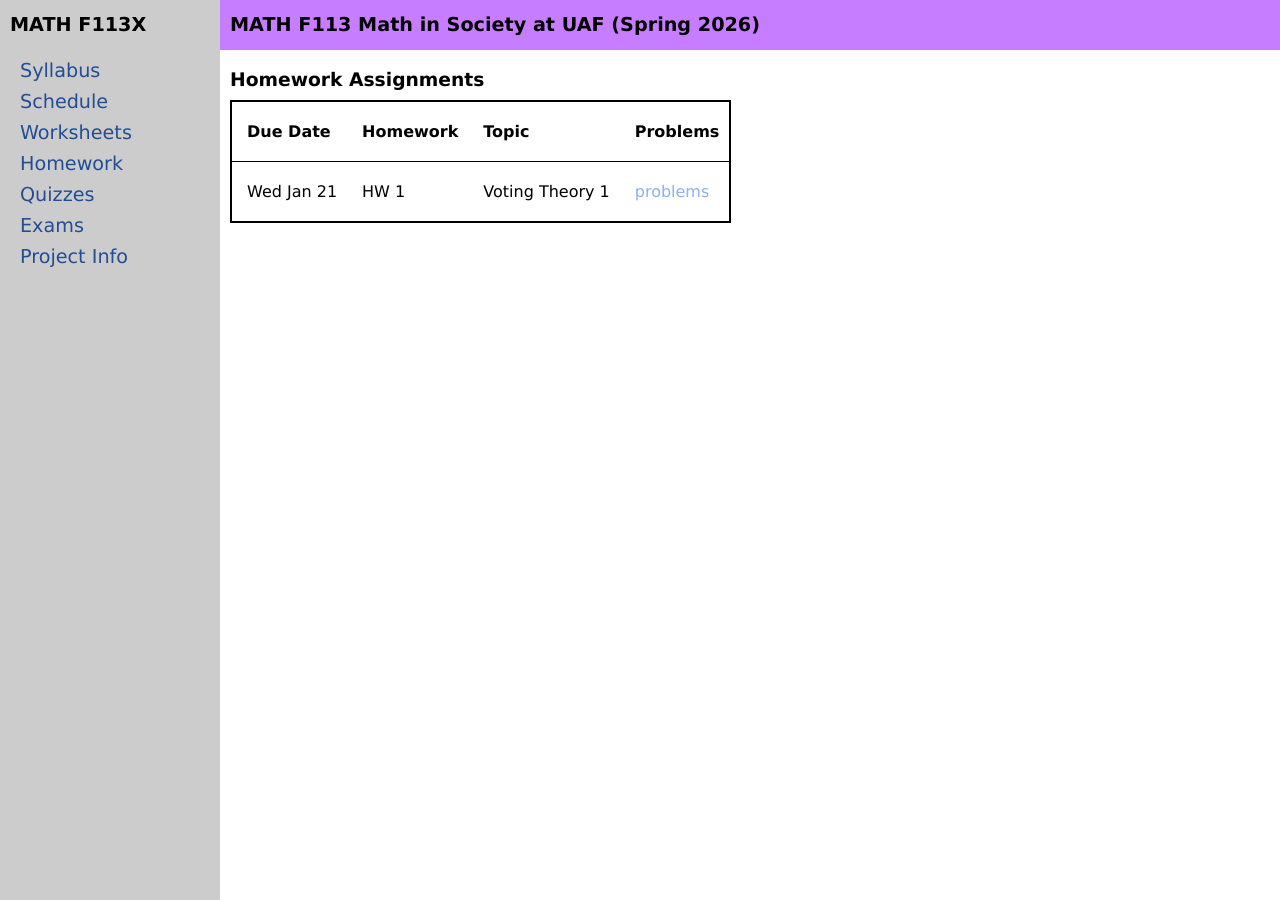
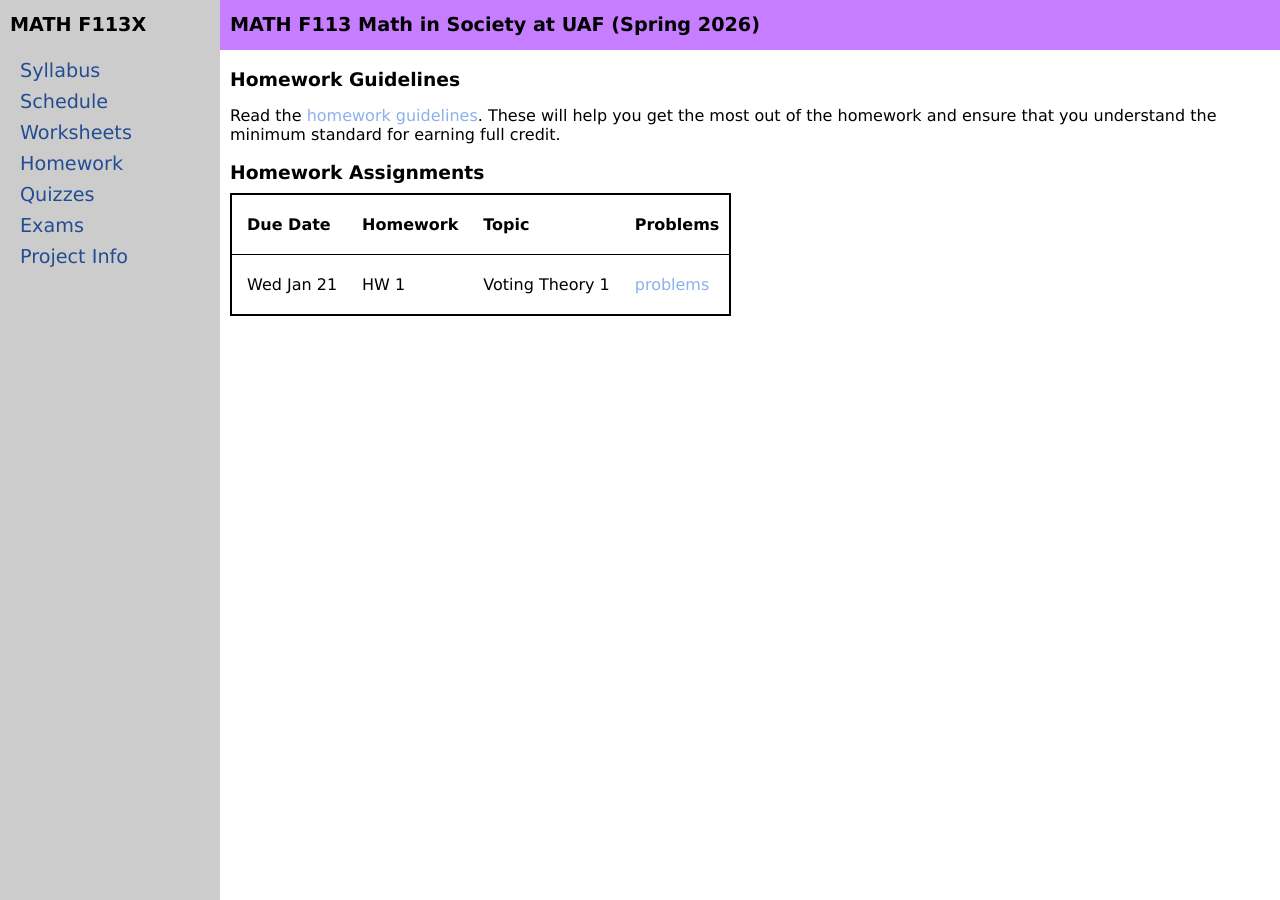
Before and after one commit to uaf-math/math113, a Jekyll site: the page built from homework.md, in a window 1280 px wide. Built offline with Jekyll 4.4.1, drawn with Linux system fonts in a browser that asks for light colours.

Commit message:
Update homework.md

```diff
--- a/homework.md
+++ b/homework.md
@@ -2,6 +2,9 @@
 layout: course-page
 title: Homework
 ---
+### Homework Guidelines
+
+Read the [homework guidelines](assets/S25/hw_guide.pdf). These will help you get the most out of the homework and ensure that you understand the minimum standard for earning full credit.
 
 ### Homework Assignments
 
```
